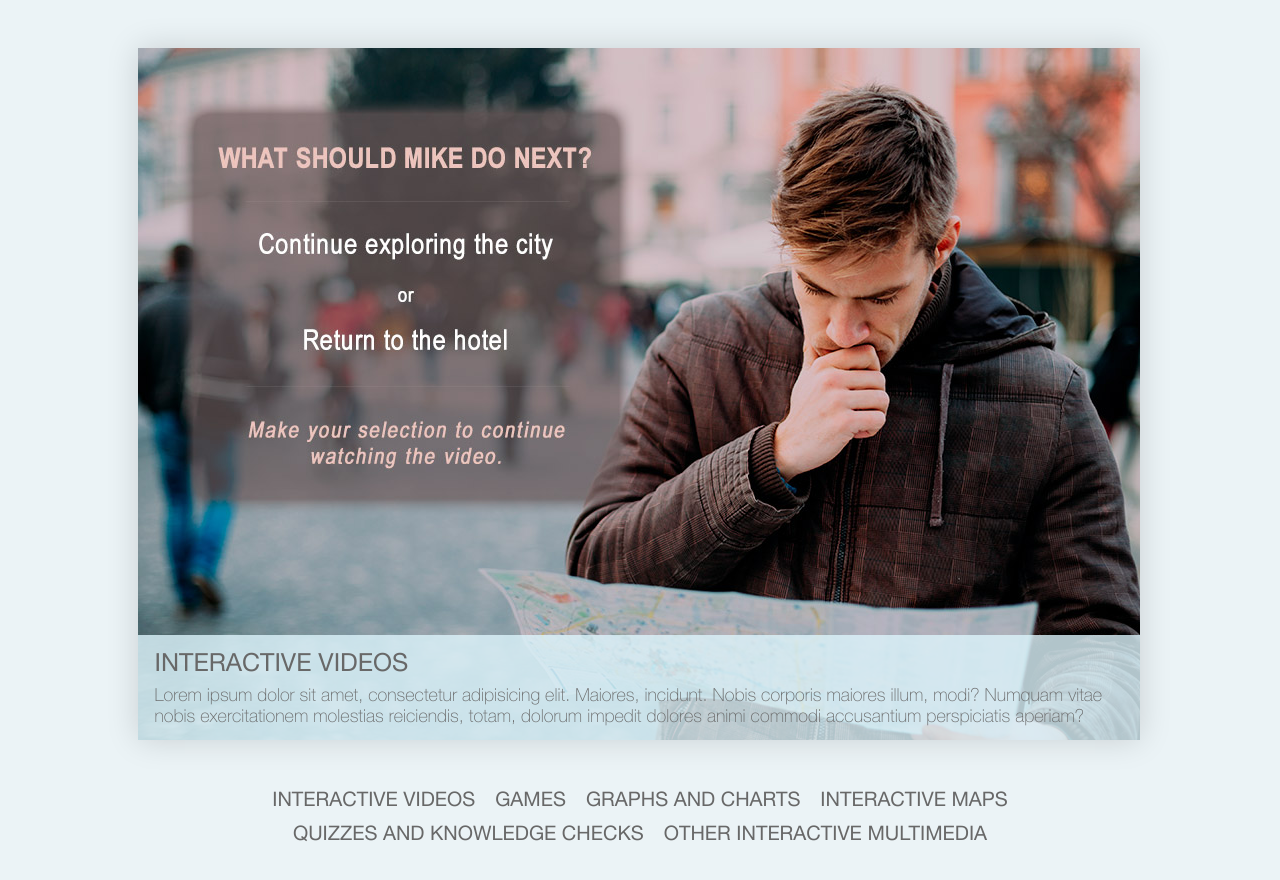
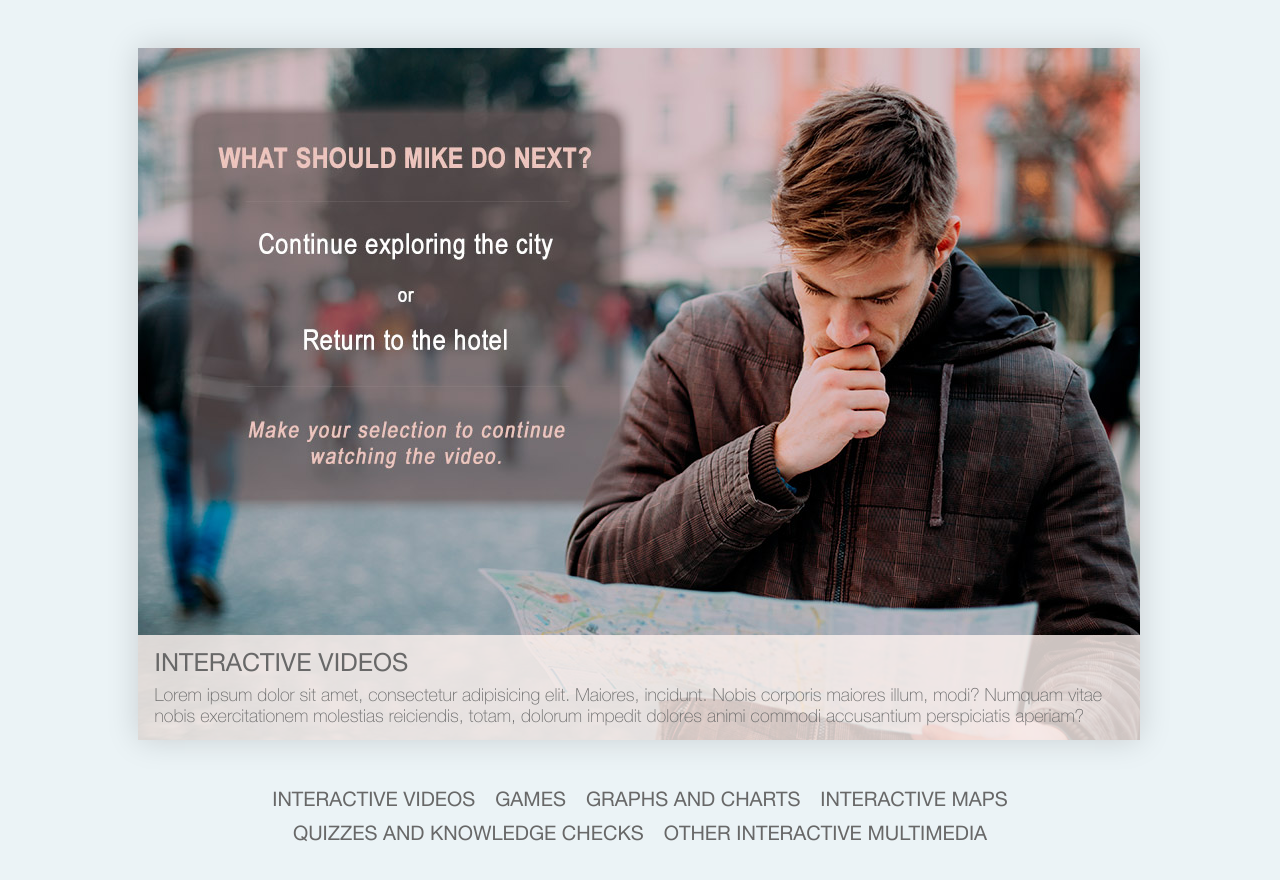
Before and after one commit to rivanavir/learning-company, a plain HTML site: page interactive.html in a window 1280 px wide. Shown: the part 196-1076 px from the top of the page. Drawn offline with nearby package versions, Linux system fonts and the light colour scheme.

Commit message:
price test

```diff
--- a/interactive.html
+++ b/interactive.html
@@ -19,42 +19,42 @@
           <div class="slide-inner">
             <div class="slide-block">
               <img src="./images/interactive-img-1.jpg" alt="" />
-              <div class="slide-text blue">
+              <div class="slide-text rose">
                 <h4>Interactive videos</h4>
                 <p>Lorem ipsum dolor sit amet, consectetur adipisicing elit. Maiores, incidunt. Nobis corporis maiores illum, modi? Numquam vitae nobis exercitationem molestias reiciendis, totam, dolorum impedit dolores animi commodi accusantium perspiciatis aperiam?</p>
               </div>
             </div>
             <div class="slide-block">
               <img src="./images/interactive-img-1.jpg" alt="" />
-              <div class="slide-text red">
+              <div class="slide-text light-grey">
                 <h4>Games</h4>
                 <p>Lorem ipsum dolor sit amet, consectetur adipisicing elit. Maiores, incidunt. Nobis corporis maiores illum, modi? Numquam vitae nobis exercitationem molestias reiciendis, totam, dolorum impedit dolores animi commodi accusantium perspiciatis aperiam?</p>
               </div>
             </div>
             <div class="slide-block">
               <img src="./images/interactive-img-1.jpg" alt="" />
-              <div class="slide-text aqua">
+              <div class="slide-text grey">
                 <h4>Graphs and charts</h4>
                 <p>Lorem ipsum dolor sit amet, consectetur adipisicing elit. Maiores, incidunt. Nobis corporis maiores illum, modi? Numquam vitae nobis exercitationem molestias reiciendis, totam, dolorum impedit dolores animi commodi accusantium perspiciatis aperiam?</p>
               </div>
             </div>
             <div class="slide-block">
               <img src="./images/interactive-img-1.jpg" alt="" />
-              <div class="slide-text gold">
+              <div class="slide-text light-aqua">
                 <h4>Interactive maps</h4>
                 <p>Lorem ipsum dolor sit amet, consectetur adipisicing elit. Maiores, incidunt. Nobis corporis maiores illum, modi? Numquam vitae nobis exercitationem molestias reiciendis, totam, dolorum impedit dolores animi commodi accusantium perspiciatis aperiam?</p>
               </div>
             </div>
             <div class="slide-block">
               <img src="./images/interactive-img-1.jpg" alt="" />
-              <div class="slide-text purple">
+              <div class="slide-text light-green">
                 <h4>Quizzes and knowledge checks</h4>
                 <p>Lorem ipsum dolor sit amet, consectetur adipisicing elit. Maiores, incidunt. Nobis corporis maiores illum, modi? Numquam vitae nobis exercitationem molestias reiciendis, totam, dolorum impedit dolores animi commodi accusantium perspiciatis aperiam?</p>
               </div>
             </div>
             <div class="slide-block">
               <img src="./images/interactive-img-1.jpg" alt="" />
-              <div class="slide-text aqua">
+              <div class="slide-text light-purple">
                 <h4>Other interactive multimedia</h4>
                 <p>Lorem ipsum dolor sit amet, consectetur adipisicing elit. Maiores, incidunt. Nobis corporis maiores illum, modi? Numquam vitae nobis exercitationem molestias reiciendis, totam, dolorum impedit dolores animi commodi accusantium perspiciatis aperiam?</p>
               </div>
--- a/js/script.js
+++ b/js/script.js
@@ -97,7 +97,8 @@ $(document).ready(function () {
 
     function changeStep(i) {
       $.each(blockList, function (index, val) {
-        $(val).hide();
+        // $(val).hide();
+        $(val).removeClass('active');
       })
       if(i == 4 || i == 5){
         setTimeout(function () {
--- a/scss/main.scss
+++ b/scss/main.scss
@@ -994,6 +994,10 @@ section{
                 text-transform: uppercase;
                 margin-bottom: 0;
                 line-height: 1.6;
+                -webkit-user-select: none;  /* Chrome all / Safari all */
+                -moz-user-select: none;     /* Firefox all */
+                -ms-user-select: none;      /* IE 10+ */
+                user-select: none;
               }
             }
           }
@@ -1150,20 +1154,23 @@ section{
             left: 0;
             right: 0;
             padding: 10px 17px;
-            &.aqua{
-              background: rgba(#7aefd6,.8);
+            &.grey{
+              background: rgba(#eeeeee,.8);
             }
-            &.red{
-              background: rgba(#ff8885,.8);
+            &.rose{
+              background: rgba(#fff4f1,.8);
             }
-            &.blue{
-              background: rgba(#def5fd,.8);
+            &.light-grey{
+              background: rgba(#f7f6f6,.8);
             }
-            &.purple{
-              background: rgba(#dbb0f5,.8);
+            &.light-aqua{
+              background: rgba(#e5feff,.8);
             }
-            &.gold{
-              background: rgba(#ffd28c,.8);
+            &.light-green{
+              background: rgba(#faffeb,.8);
+            }
+            &.light-purple{
+              background: rgba(#e6edfb,.8);
             }
             h4{
               font-family: 'Helvetica Neue LT Std Roman';
```
Also changed, not shown: css/main.css.
